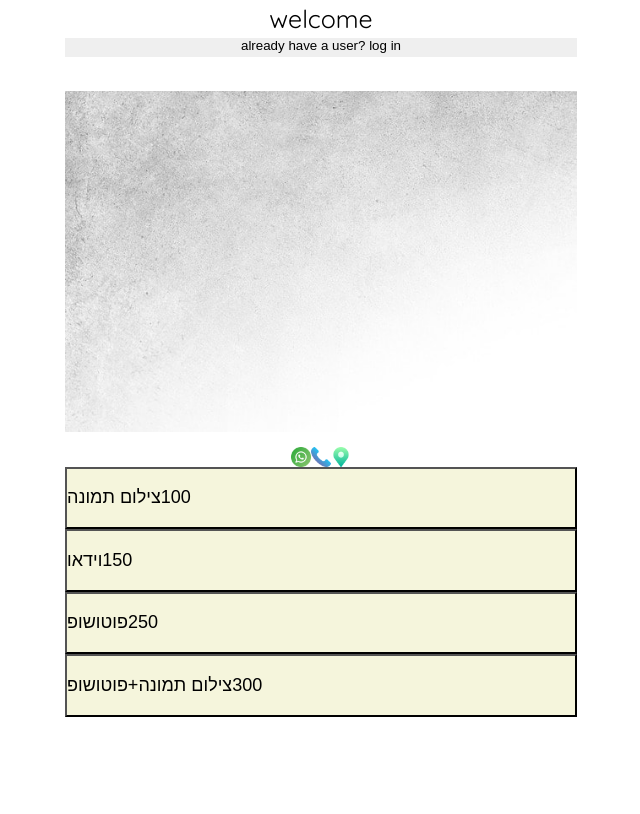
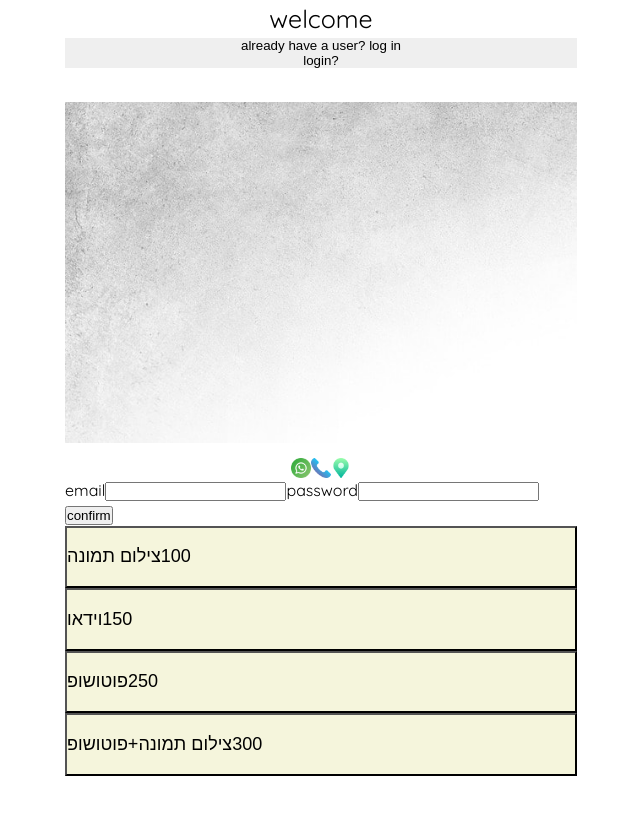
Before and after one commit to omrishe/SchedulEase, a React (Vite) app in the folder frontend/: page / in a window 1280 px wide. Shown: the top 814 px of the page, without its empty margins (319-959 px from the left). Built offline with nearby package versions, Linux system fonts and the light colour scheme.

Commit message:
added a new component for login,started but not done yet

```diff
--- a/frontend/package.json
+++ b/frontend/package.json
@@ -10,7 +10,8 @@
     "date-fns": "^4.1.0",
     "react": "^19.0.0",
     "react-big-calendar": "^1.18.0",
-    "react-dom": "^19.0.0"
+    "react-dom": "^19.0.0",
+    "simple-keyboard": "^3.8.59"
   },
   "devDependencies": {
     "@vitejs/plugin-react": "^4.0.0",
--- a/frontend/src/App.css
+++ b/frontend/src/App.css
@@ -16,6 +16,19 @@
   font-size: 25px;
 }
 .loginBtn {
+  border: none;
+}
+
+.LoginPopUp {
+  opacity: 0;
+  pointer-events: none;
+}
+
+.LoginPopUp.show {
+  opacity: 1;
+  pointer-events: all;
+}
+.GetAllAppointments {
   border: none;
 }
 .ContactInfoContainer {
--- a/frontend/src/App.jsx
+++ b/frontend/src/App.jsx
@@ -3,23 +3,23 @@ import MenuItems from "./MenuItem";
 import { useEffect, useState } from "react";
 import ChooseDateContainer from "./ChooseDateContainer.jsx";
 import ChooseTime from "./ChooseTime.jsx";
-import * as appointmentsAPI from "./api/appointments.jsx"
-import params from "./params.json"
-
-const {menuItemsList,times} = params;
+import * as appointmentsAPI from "./api/appointments.jsx";
+import params from "./params.json";
+import LoginPopUp from "./components/loginPopUp.jsx";
+const { menuItemsList, times } = params;
 //todo
 //apperently i forgot js date can contain date and time,so todo combine them into 1 object
 function App() {
-
   const [appointmentInfo, setAppointment] = useState({
     date: new Date(),
     service: "",
-    name:"test",
+    name: "test",
     additionalRequests: "",
     email: "test@test.com",
   });
   const [windowChooser, setWindow] = useState("items");
-
+  const [token, setToken] = useState("");
+  const [isLoginBtnClicked, setLoginBtnClicked] = useState(false);
   function openWaze() {
     const latitude = 32.051403;
     const longitude = 34.811563;
@@ -39,18 +39,18 @@ function App() {
   function updateAppointmentInfo(newInfo) {
     setAppointment((prev) => ({
       ...prev, // keep all old fields
-      ...newInfo // overwrite with new fields
-    }))}
+      ...newInfo, // overwrite with new fields
+    }));
+  }
 
   async function SendObjToServer(data) {
-    try{
-    const resolve = await appointmentsAPI.createAppointment(data);
-    if(resolve){
-      console.log("successfully created appointment")
-    }
-    }
-    catch(error){
-      console.error("failed to create appointment")
+    try {
+      const resolve = await appointmentsAPI.createAppointment(data);
+      if (resolve) {
+        console.log("successfully created appointment");
+      }
+    } catch (error) {
+      console.error("failed to create appointment");
     }
   }
 
@@ -58,14 +58,28 @@ function App() {
     <>
       <div className="mainWindow">
         <p className="welcomeParagraph">welcome</p>
-        <button className="loginBtn" onClick={appointmentsAPI.fetchAllAppointment}>already have a user? log in</button>
-        <button className="GetAllAppointments" onClick={appointmentsAPI.fetchAllAppointment}></button>
+        <button
+          className="loginBtn"
+          onClick={(isLoginBtnClicked) =>
+            setLoginBtnClicked(!isLoginBtnClicked)
+          }
+        >
+          already have a user? log in
+        </button>
+        <button
+          className="GetAllAppointments"
+          onClick={appointmentsAPI.fetchAllAppointment}
+        >
+          login?
+        </button>
         <div className="ContactInfoContainer">
           <button className="whatsappBtn" onClick={openWhatsapp}></button>
           <button className="phoneBtn" onClick={openPhone}></button>
           <button className="wazeBtn" onClick={openWaze}></button>
-
         </div>
+        <LoginPopUp
+          className={`LoginPopUp ${isLoginBtnClicked ? "show" : ""}`}
+        ></LoginPopUp>
         {windowChooser == "items" && (
           <>
             <MenuItems
--- /dev/null
+++ b/frontend/src/components/LoginPopUp.jsx
@@ -0,0 +1,11 @@
+export default function LoginPopUp() {
+  return (
+    <form onChange={() => {}}>
+      <label htmlFor="emailInput">email</label>
+      <input id="emailInput" type="text" name="emailInput" />
+      <label htmlFor="password">password</label>
+      <input id="password" type="password" name="passwordInput" />
+      <button>confirm</button>
+    </form>
+  );
+}
```
Also changed, not shown: 1 other file (tests, documents, lock files or other folders).
